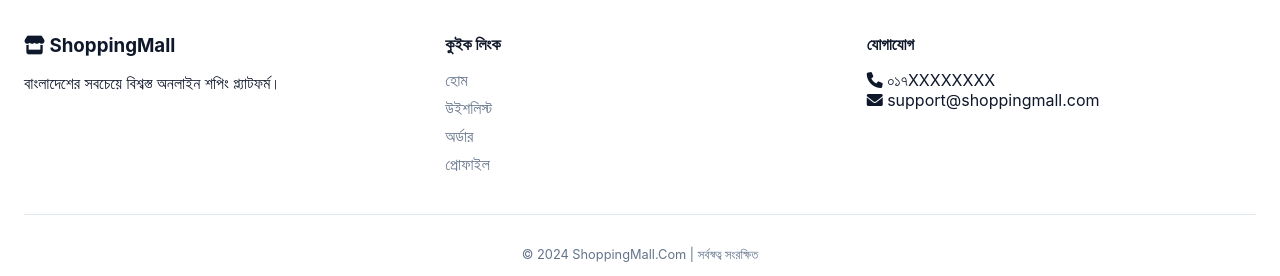
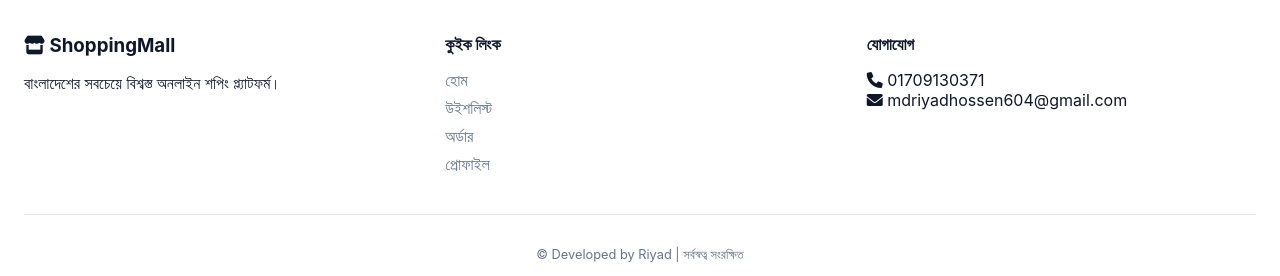
Before and after one commit to mdriyad371/e-commerce, a website: page index.html in a window 1280 px wide. Shown: the part 669-945 px from the top of the page. Drawn offline with Linux system fonts and the light colour scheme; no server answers.

Commit message:
Update index.html

```diff
--- a/index.html
+++ b/index.html
@@ -103,12 +103,12 @@
             </div>
             <div class="footer-section">
                 <h4>যোগাযোগ</h4>
-                <p><i class="fas fa-phone"></i> ০১৭XXXXXXXX</p>
-                <p><i class="fas fa-envelope"></i> support@shoppingmall.com</p>
+                <p><i class="fas fa-phone"></i> 01709130371</p>
+                <p><i class="fas fa-envelope"></i> mdriyadhossen604@gmail.com</p>
             </div>
         </div>
         <div class="footer-bottom">
-            <p>&copy; 2024 ShoppingMall.Com | সর্বস্বত্ব সংরক্ষিত</p>
+            <p>&copy; Developed by Riyad | সর্বস্বত্ব সংরক্ষিত</p>
         </div>
     </div>
 </footer>
```
